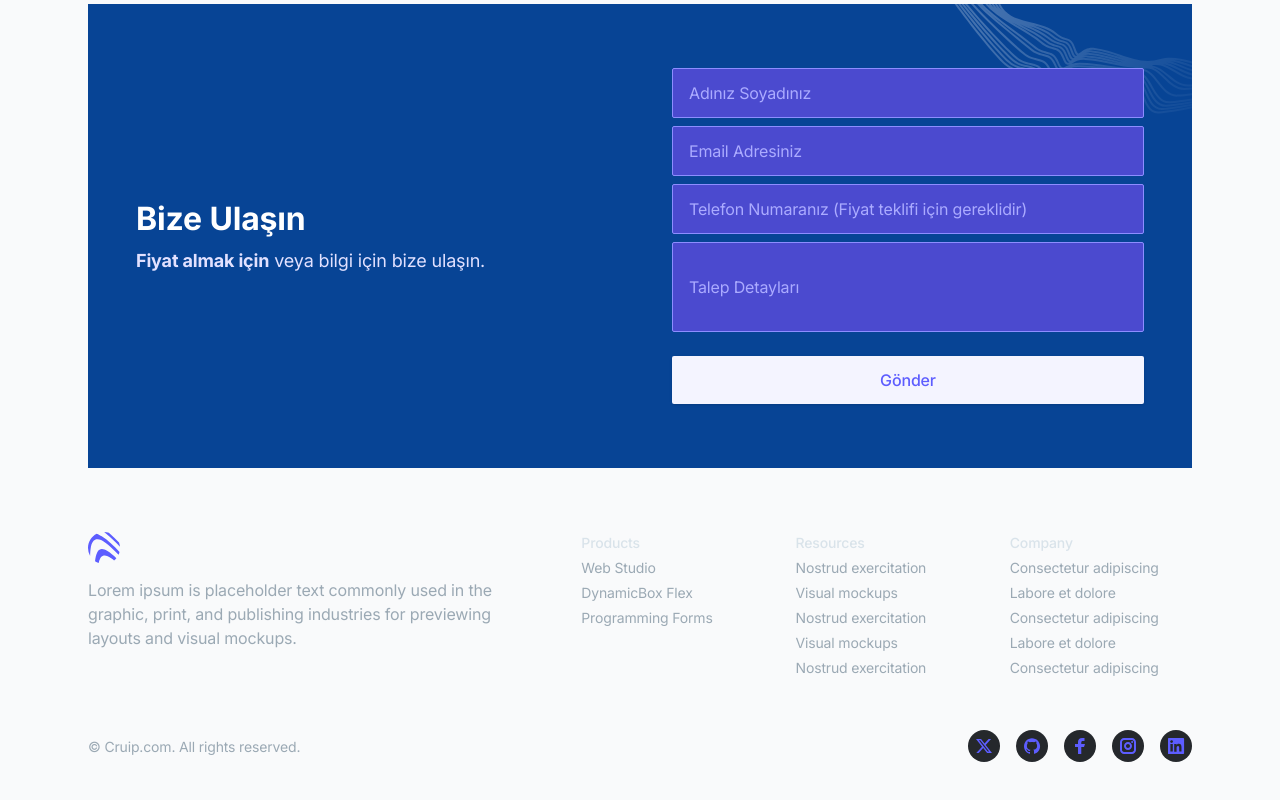
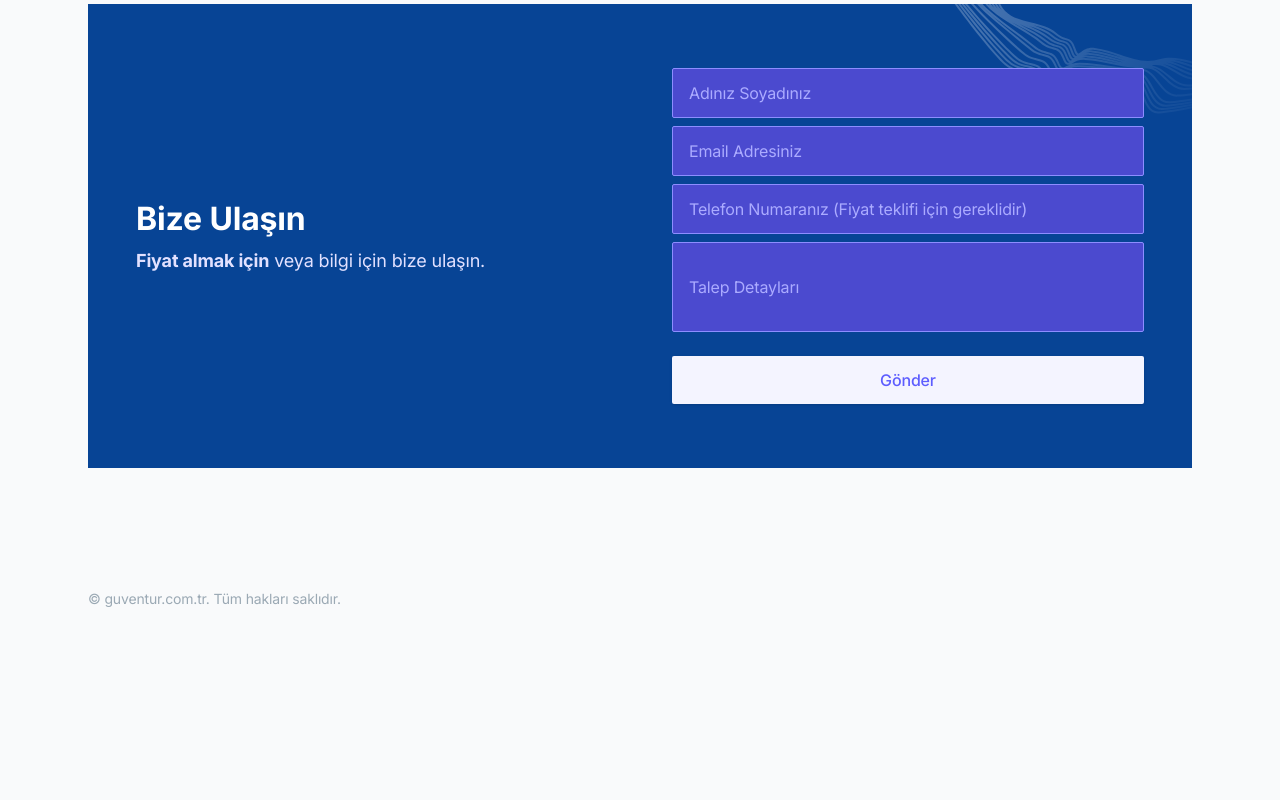
Before and after one commit to emrekaandrms/GuvenTurizm, a Next.js app: page / in a window 1280 px wide. Shown: the part 6895-7695 px from the top of the page. After the commit the page ends 7568 px from the top, so only its background shows below. Built offline with nearby package versions, Linux system fonts and the light colour scheme.

Commit message:
17031209

```diff
--- a/components/ui/footer.tsx
+++ b/components/ui/footer.tsx
@@ -1,5 +1,4 @@
 import React from 'react'
-import Link from 'next/link'
 
 export default function Footer() {
   return (
@@ -14,13 +13,9 @@ export default function Footer() {
             <div className="md:col-span-4 lg:col-span-5">
               <div className="mb-2">
                 {/* Logo */}
-                <Link href="/" className="inline-block" aria-label="Cruip">
-                  <svg className="w-8 h-8 fill-current text-purple-600" viewBox="0 0 32 32" xmlns="http://www.w3.org/2000/svg">
-                    <path d="M31.952 14.751a260.51 260.51 0 00-4.359-4.407C23.932 6.734 20.16 3.182 16.171 0c1.634.017 3.21.28 4.692.751 3.487 3.114 6.846 6.398 10.163 9.737.493 1.346.811 2.776.926 4.262zm-1.388 7.883c-2.496-2.597-5.051-5.12-7.737-7.471-3.706-3.246-10.693-9.81-15.736-7.418-4.552 2.158-4.717 10.543-4.96 16.238A15.926 15.926 0 010 16C0 9.799 3.528 4.421 8.686 1.766c1.82.593 3.593 1.675 5.038 2.587 6.569 4.14 12.29 9.71 17.792 15.57-.237.94-.557 1.846-.952 2.711zm-4.505 5.81a56.161 56.161 0 00-1.007-.823c-2.574-2.054-6.087-4.805-9.394-4.044-3.022.695-4.264 4.267-4.97 7.52a15.945 15.945 0 01-3.665-1.85c.366-3.242.89-6.675 2.405-9.364 2.315-4.107 6.287-3.072 9.613-1.132 3.36 1.96 6.417 4.572 9.313 7.417a16.097 16.097 0 01-2.295 2.275z" />
-                  </svg>
-                </Link>
+
               </div>
-              <div className="text-gray-400">Lorem ipsum is placeholder text commonly used in the graphic, print, and publishing industries for previewing layouts and visual mockups.</div>
+              <div className="text-gray-400"></div>
             </div>
 
             {/* 2nd, 3rd and 4th blocks */}
@@ -28,62 +23,17 @@ export default function Footer() {
 
               {/* 2nd block */}
               <div className="text-sm">
-                <h6 className="text-gray-200 font-medium mb-1">Products</h6>
-                <ul>
-                  <li className="mb-1">
-                    <Link href="/" className="text-gray-400 hover:text-gray-100 transition duration-150 ease-in-out">Web Studio</Link>
-                  </li>
-                  <li className="mb-1">
-                    <Link href="/" className="text-gray-400 hover:text-gray-100 transition duration-150 ease-in-out">DynamicBox Flex</Link>
-                  </li>
-                  <li className="mb-1">
-                    <Link href="/" className="text-gray-400 hover:text-gray-100 transition duration-150 ease-in-out">Programming Forms</Link>
-                  </li>
-                </ul>
+
               </div>
 
               {/* 3rd block */}
               <div className="text-sm">
-                <h6 className="text-gray-200 font-medium mb-1">Resources</h6>
-                <ul>
-                  <li className="mb-1">
-                    <Link href="/" className="text-gray-400 hover:text-gray-100 transition duration-150 ease-in-out">Nostrud exercitation</Link>
-                  </li>
-                  <li className="mb-1">
-                    <Link href="/" className="text-gray-400 hover:text-gray-100 transition duration-150 ease-in-out">Visual mockups</Link>
-                  </li>
-                  <li className="mb-1">
-                    <Link href="/" className="text-gray-400 hover:text-gray-100 transition duration-150 ease-in-out">Nostrud exercitation</Link>
-                  </li>
-                  <li className="mb-1">
-                    <Link href="/" className="text-gray-400 hover:text-gray-100 transition duration-150 ease-in-out">Visual mockups</Link>
-                  </li>
-                  <li className="mb-1">
-                    <Link href="/" className="text-gray-400 hover:text-gray-100 transition duration-150 ease-in-out">Nostrud exercitation</Link>
-                  </li>
-                </ul>
+
               </div>
 
               {/* 4th block */}
               <div className="text-sm">
-                <h6 className="text-gray-200 font-medium mb-1">Company</h6>
-                <ul>
-                  <li className="mb-1">
-                    <Link href="/" className="text-gray-400 hover:text-gray-100 transition duration-150 ease-in-out">Consectetur adipiscing</Link>
-                  </li>
-                  <li className="mb-1">
-                    <Link href="/" className="text-gray-400 hover:text-gray-100 transition duration-150 ease-in-out">Labore et dolore</Link>
-                  </li>
-                  <li className="mb-1">
-                    <Link href="/" className="text-gray-400 hover:text-gray-100 transition duration-150 ease-in-out">Consectetur adipiscing</Link>
-                  </li>
-                  <li className="mb-1">
-                    <Link href="/" className="text-gray-400 hover:text-gray-100 transition duration-150 ease-in-out">Labore et dolore</Link>
-                  </li>
-                  <li className="mb-1">
-                    <Link href="/" className="text-gray-400 hover:text-gray-100 transition duration-150 ease-in-out">Consectetur adipiscing</Link>
-                  </li>
-                </ul>
+
               </div>
 
             </div>
@@ -93,49 +43,9 @@ export default function Footer() {
           {/* Bottom area */}
           <div className="md:flex md:items-center md:justify-between">
 
-            {/* Social links */}
-            <ul className="flex mb-4 md:order-1 md:ml-4 md:mb-0">
-              <li>
-                <Link href="/" className="flex justify-center items-center text-purple-600 bg-gray-800 hover:text-gray-100 hover:bg-purple-600 rounded-full transition duration-150 ease-in-out" aria-label="Twitter">
-                  <svg className="w-8 h-8 fill-current" viewBox="0 0 32 32" xmlns="http://www.w3.org/2000/svg">
-                    <path d="m13.063 9 3.495 4.475L20.601 9h2.454l-5.359 5.931L24 23h-4.938l-3.866-4.893L10.771 23H8.316l5.735-6.342L8 9h5.063Zm-.74 1.347h-1.457l8.875 11.232h1.36l-8.778-11.232Z" />
-                  </svg>
-                </Link>
-              </li>
-              <li className="ml-4">
-                <Link href="/" className="flex justify-center items-center text-purple-600 bg-gray-800 hover:text-gray-100 hover:bg-purple-600 rounded-full transition duration-150 ease-in-out" aria-label="Github">
-                  <svg className="w-8 h-8 fill-current" viewBox="0 0 32 32" xmlns="http://www.w3.org/2000/svg">
-                    <path d="M16 8.2c-4.4 0-8 3.6-8 8 0 3.5 2.3 6.5 5.5 7.6.4.1.5-.2.5-.4V22c-2.2.5-2.7-1-2.7-1-.4-.9-.9-1.2-.9-1.2-.7-.5.1-.5.1-.5.8.1 1.2.8 1.2.8.7 1.3 1.9.9 2.3.7.1-.5.3-.9.5-1.1-1.8-.2-3.6-.9-3.6-4 0-.9.3-1.6.8-2.1-.1-.2-.4-1 .1-2.1 0 0 .7-.2 2.2.8.6-.2 1.3-.3 2-.3s1.4.1 2 .3c1.5-1 2.2-.8 2.2-.8.4 1.1.2 1.9.1 2.1.5.6.8 1.3.8 2.1 0 3.1-1.9 3.7-3.7 3.9.3.4.6.9.6 1.6v2.2c0 .2.1.5.6.4 3.2-1.1 5.5-4.1 5.5-7.6-.1-4.4-3.7-8-8.1-8z" />
-                  </svg>
-                </Link>
-              </li>
-              <li className="ml-4">
-                <Link href="/" className="flex justify-center items-center text-purple-600 bg-gray-800 hover:text-gray-100 hover:bg-purple-600 rounded-full transition duration-150 ease-in-out" aria-label="Facebook">
-                  <svg className="w-8 h-8 fill-current" viewBox="0 0 32 32" xmlns="http://www.w3.org/2000/svg">
-                    <path d="M14.023 24L14 17h-3v-3h3v-2c0-2.7 1.672-4 4.08-4 1.153 0 2.144.086 2.433.124v2.821h-1.67c-1.31 0-1.563.623-1.563 1.536V14H21l-1 3h-2.72v7h-3.257z" />
-                  </svg>
-                </Link>
-              </li>
-              <li className="ml-4">
-                <Link href="/" className="flex justify-center items-center text-purple-600 bg-gray-800 hover:text-gray-100 hover:bg-purple-600 rounded-full transition duration-150 ease-in-out" aria-label="Instagram">
-                  <svg className="w-8 h-8 fill-current" viewBox="0 0 32 32" xmlns="http://www.w3.org/2000/svg">
-                    <circle cx="20.145" cy="11.892" r="1" />
-                    <path d="M16 20c-2.206 0-4-1.794-4-4s1.794-4 4-4 4 1.794 4 4-1.794 4-4 4zm0-6c-1.103 0-2 .897-2 2s.897 2 2 2 2-.897 2-2-.897-2-2-2z" />
-                    <path d="M20 24h-8c-2.056 0-4-1.944-4-4v-8c0-2.056 1.944-4 4-4h8c2.056 0 4 1.944 4 4v8c0 2.056-1.944 4-4 4zm-8-14c-.935 0-2 1.065-2 2v8c0 .953 1.047 2 2 2h8c.935 0 2-1.065 2-2v-8c0-.935-1.065-2-2-2h-8z" />
-                  </svg>
-                </Link>
-              </li>
-              <li className="ml-4">
-                <Link href="/" className="flex justify-center items-center text-purple-600 bg-gray-800 hover:text-gray-100 hover:bg-purple-600 rounded-full transition duration-150 ease-in-out" aria-label="Linkedin">
-                  <svg className="w-8 h-8 fill-current" viewBox="0 0 32 32" xmlns="http://www.w3.org/2000/svg">
-                    <path d="M23.3 8H8.7c-.4 0-.7.3-.7.7v14.7c0 .3.3.6.7.6h14.7c.4 0 .7-.3.7-.7V8.7c-.1-.4-.4-.7-.8-.7zM12.7 21.6h-2.3V14h2.4v7.6h-.1zM11.6 13c-.8 0-1.4-.7-1.4-1.4 0-.8.6-1.4 1.4-1.4.8 0 1.4.6 1.4 1.4-.1.7-.7 1.4-1.4 1.4zm10 8.6h-2.4v-3.7c0-.9 0-2-1.2-2s-1.4 1-1.4 2v3.8h-2.4V14h2.3v1c.3-.6 1.1-1.2 2.2-1.2 2.4 0 2.8 1.6 2.8 3.6v4.2h.1z" />
-                  </svg>
-                </Link>
-              </li>
-            </ul>
 
             {/* Copyrights note */}
-            <div className="text-gray-400 text-sm mr-4">&copy; Cruip.com. All rights reserved.</div>
+            <div className="text-gray-400 text-sm mr-4">&copy; guventur.com.tr. Tüm hakları saklıdır.</div>
 
           </div>
 
```
